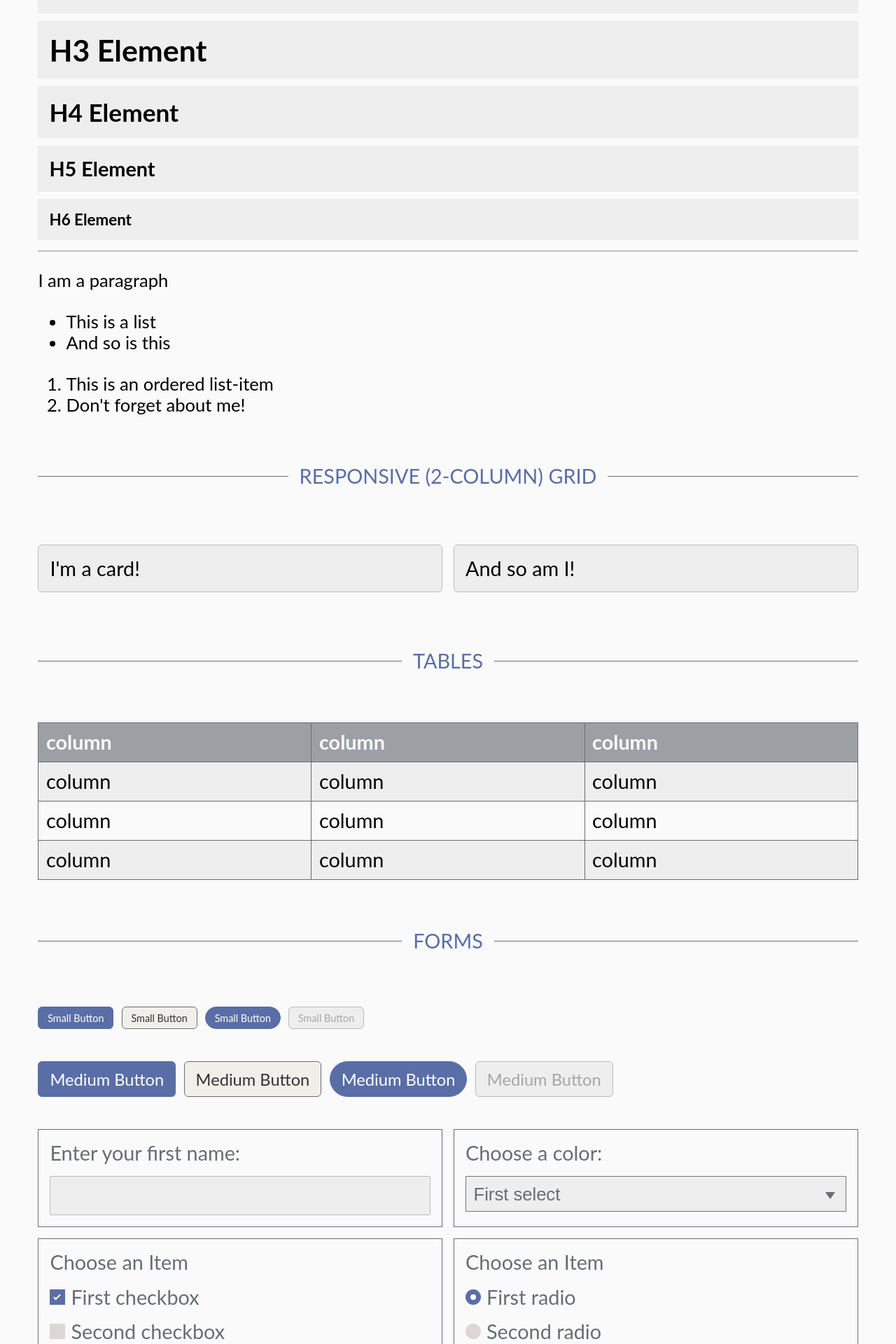
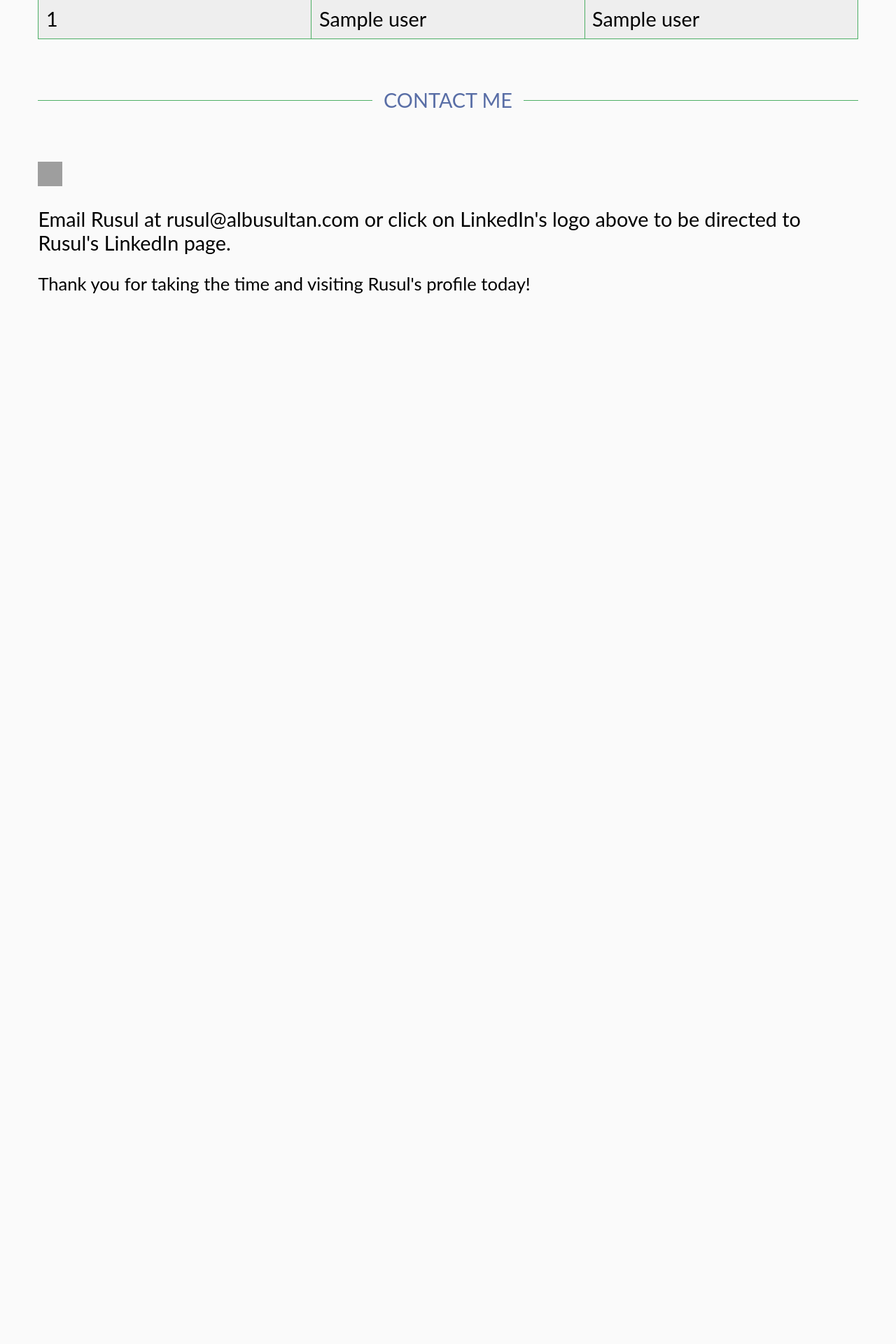
Before and after one commit to rusul-a/ECE140B_Web, a Python web app: template web/src/templates/home.html in a window 1280 px wide. Shown: the part 1080-3000 px from the top of the page at 70% size. After the commit the page ends 1499 px from the top, so only its background shows below. Run offline with Jinja, Linux system fonts and the light colour scheme; the template is opened without the code that fills it: most values are stand-ins (such as "Sample title", 1, 10 or a date in 2020); grey boxes are pictures that could not be loaded.

Commit message:
Updates files

```diff
--- a/web/src/public/css/agile.css
+++ b/web/src/public/css/agile.css
@@ -4,7 +4,7 @@
   --accent-color-dark: rgba(226, 77, 54, 1);
   --accent-color: rgba(89, 110, 166, 1);
   --accent-color-dark: rgba(71, 88, 133, 1);
-  --dark-color: rgba(104, 109, 115, 1);
+  --dark-color: rgb(78, 175, 102);
   --dark-color-alt: rgba(156, 160, 165, 1);
   --medium-color: #bbb;
   --light-color: #eee;
@@ -41,7 +41,7 @@ p, ol li, ul li {
 .hero {
   background: var(--dark-color);
   color: white;
-  padding: calc(1rem + 8vh) calc(1rem + 3vw) calc(3rem + 10vh) calc(1rem + 3vw);
+  padding: 2rem
 }
 .hero h1 {
   font-size: calc(1rem + 5vw);
--- a/web/src/public/css/agile.scss
+++ /dev/null
@@ -1,413 +0,0 @@
-:root {
-  --primary-color: #07f;
-  --accent-color: hsla(8, 75%, 63%, 1);
-  --accent-color-dark: hsla(8, 75%, 55%, 1);
-
-  --accent-color: HSLA(224, 30%, 50%, 1);
-  --accent-color-dark: HSLA(224, 30%, 40%, 1);
-
-  --dark-color: HSLA(215, 5%, 43%, 1);
-  --dark-color-alt: HSLA(215, 5%, 63%, 1);
-
-  --medium-color: #bbb;
-  --light-color: #eee;
-  --page-color: #fafafa;
-  --soft-color: hsla(10, 12%, 85%, 1);
-
-  --margin-xxl: 3rem;
-  --margin-xl: 2rem;
-  --margin-lg: 1rem;
-  --margin-med: 0.66rem;
-  --margin-sm: 0.33rem;
-
-  --base-font-size: 16pt;
-  --border-radius: 6px;
-  --rounded-radius: 4rem;
-
-  --padding-xxl: 2rem;
-  --padding-xl: 1.4rem;
-  --padding-lg: 1rem;
-  --padding-med: 0.66rem;
-  --padding-sm: 0.33rem;
-
-  --font: Lato;
-}
-
-* {
-  box-sizing: border-box;
-}
-
-body {
-  font-size: calc(1rem + 1vw);
-  background: var(--page-color);
-  margin: 0px;
-  font-family: var(--font);
-}
-
-p,
-ol li,
-ul li {
-  font-size: calc(0.8rem + 1vw);
-}
-
-/* -- ELEMENTS -- */
-
-.hero {
-  background: var(--dark-color);
-  color: white;
-  padding: calc(1rem + 8vh) calc(1rem + 3vw) calc(3rem + 10vh) calc(1rem + 3vw);
-
-  h1 {
-    font-size: calc(1rem + 5vw);
-    background: none;
-    margin: 0px;
-  }
-  p {
-    margin: 0px 1.5rem;
-    color: #ccc;
-  }
-}
-
-h1 {
-  font-size: calc(1rem + 3.5vw);
-  background-color: var(--accent-color);
-  color: var(--light-color);
-  padding: var(--padding-lg) var(--padding-xl);
-  margin: var(--margin-lg) auto;
-}
-
-h2 {
-  font-size: calc(1rem + 2.7vw);
-}
-h3 {
-  font-size: calc(1rem + 2.1vw);
-}
-h4 {
-  font-size: calc(1rem + 1.5vw);
-}
-h5 {
-  font-size: calc(1rem + 1vw);
-}
-h6 {
-  font-size: calc(1rem + 0.5vw);
-}
-
-h2,
-h3,
-h4,
-h5,
-h6,
-.card {
-  padding: var(--padding-lg);
-  margin: var(--margin-med) auto;
-  background: var(--light-color);
-  width: 100%;
-}
-
-table {
-  table-layout: fixed;
-  border-collapse: collapse;
-  width: 100%;
-
-  th {
-    background: var(--dark-color-alt);
-    color: #fafafa;
-  }
-
-  th,
-  td {
-    margin: 0px;
-    text-align: left;
-    padding: var(--padding-med);
-    border: 1px solid var(--dark-color);
-  }
-
-  tr:nth-child(odd) {
-    background-color: var(--light-color);
-  }
-}
-
-/* horizontal line with text label */
-.separator {
-  font-size: calc(1rem + 1vw);
-  color: var(--accent-color);
-  display: flex;
-  text-transform: uppercase;
-  align-items: center;
-  text-align: center;
-  margin: calc(2rem + 3vw) auto;
-
-  &::before,
-  &::after {
-    content: "";
-    flex: 1;
-    border-bottom: 1px solid var(--dark-color);
-  }
-  &::before {
-    margin-right: 1rem;
-  }
-  &::after {
-    margin-left: 1rem;
-  }
-}
-
-/* -- GRID -- */
-
-.responsive_grid {
-  display: grid;
-  padding: 0px;
-  grid-gap: 1rem;
-  grid-template-columns: repeat(auto-fit, minmax(320px, 1fr));
-}
-
-/* -- UTILITY */
-
-.padding-lg {
-  padding: var(--padding-lg);
-}
-.padding-xl {
-  padding: var(--padding-xl);
-}
-.padding-xxl {
-  padding: var(--padding-xxl);
-}
-.padding-responsive {
-  padding: calc(1rem + 3vw);
-}
-
-.margin-none {
-  margin: none !important;
-}
-.margin-top-lg {
-  margin-top: var(--margin-lg);
-}
-.margin-top-xl {
-  margin-top: var(--margin-xl);
-}
-.margin-top-xxl {
-  margin-top: var(--margin-xxl);
-}
-
-.rounded {
-  border-radius: var(--rounded-radius);
-}
-
-.bordered {
-  border: 1px solid var(--medium-color);
-  border-radius: var(--border-radius);
-}
-
-.btn {
-  border: 1px solid var(--accent-color);
-  display: inline-flex;
-  font-size: calc(1rem + 0.6vw);
-  cursor: pointer;
-  padding: var(--padding-med) var(--padding-lg);
-  border-radius: var(--border-radius);
-  background: var(--accent-color);
-  color: white;
-  user-select: none;
-  margin: 0px 0.25rem 0.75rem 0px;
-
-  &:hover {
-    background: var(--accent-color-dark);
-  }
-
-  &.small {
-    font-size: calc(0.5rem + 0.5vw);
-    padding: 0.4rem 0.8rem;
-  }
-
-  &.large {
-    font-size: calc(1.2rem + 1.4vw);
-    padding: var(--padding-lg) var(--padding-xxl);
-  }
-
-  &.outline {
-    background: hsla(44, 18%, 93%, 1);
-    border: 1px solid var(--dark-color);
-    color: #333;
-  }
-
-  &.primary {
-    background: var(--accent-color);
-    color: white;
-  }
-
-  &.warning {
-    background: var(--warning-color);
-    color: white;
-  }
-
-  &.pill {
-    border-radius: var(--rounded-radius);
-  }
-
-  &[disabled] {
-    color: rgba(#000, 0.3);
-    border: 1px solid var(--medium-color);
-    background-color: var(--light-color);
-    &:hover {
-      cursor: not-allowed;
-      border-color: transparent;
-    }
-  }
-}
-
-.field {
-  border: 1px solid var(--dark-color);
-  padding: var(--padding-lg);
-  margin-bottom: var(--margin-lg);
-}
-
-label {
-  color: var(--dark-color);
-}
-
-input[type="text"],
-textarea {
-  border: none;
-  background-color: var(--light-color);
-  padding: var(--padding-med);
-  width: 100%;
-  font-size: inherit;
-  outline: none;
-  border: 1px solid var(--medium-color);
-  border-radius: 2px;
-  width: 100%;
-
-  &:focus {
-    border-color: var(--dark--color);
-    background: #fff;
-  }
-}
-
-/* ------------ select ----- */
-
-.select {
-  position: relative;
-  display: inline-block;
-  width: 100%;
-}
-
-.select select {
-  display: inline-block;
-  width: 100%;
-  cursor: pointer;
-  padding: var(--padding-med);
-  outline: 0;
-  border-radius: 0;
-  background-color: var(--light-color);
-  color: var(--dark-color);
-  appearance: none;
-  -webkit-appearance: none;
-  -moz-appearance: none;
-  font-size: calc(0.8rem + 1vw);
-}
-
-.select select::-ms-expand {
-  display: none;
-}
-.select select:hover,
-.select select:focus {
-  background: var(--light-color);
-}
-.select select:disabled {
-  opacity: 0.5;
-  pointer-events: none;
-}
-
-.select__arrow {
-  position: absolute;
-  top: 45%;
-  right: 1rem;
-  pointer-events: none;
-  border-style: solid;
-  border-width: 10px 7px 0 7px;
-  border-color: var(--dark-color) transparent transparent transparent;
-}
-
-.select select:hover ~ .select__arrow,
-.select select:focus ~ .select__arrow {
-  border-top-color: var(--dark-color);
-}
-
-/* checkboxes and radio buttons... */
-.control {
-  display: block;
-  position: relative;
-  padding-left: 30px;
-  margin-bottom: 15px;
-  cursor: pointer;
-}
-
-.control input {
-  /* hide the HTML control */
-  position: absolute;
-  z-index: -1;
-  opacity: 0;
-}
-
-.control__indicator {
-  position: absolute;
-  top: 6px;
-  left: 0;
-  height: 22px;
-  width: 22px;
-  background: #e6e6e6;
-  background: var(--soft-color);
-}
-
-.control--radio .control__indicator {
-  border-radius: 50%;
-}
-.control:hover input ~ .control__indicator,
-.control input:focus ~ .control__indicator {
-  background: var(--soft-color);
-}
-
-.control input:checked ~ .control__indicator {
-  background: var(--accent-color);
-}
-.control:hover input:not([disabled]):checked ~ .control__indicator,
-.control input:checked:focus ~ .control__indicator {
-  background: var(--accent-color);
-}
-.control input:disabled ~ .control__indicator {
-  background: #e6e6e6;
-  opacity: 0.6;
-  pointer-events: none;
-}
-.control__indicator:after {
-  content: "";
-  position: absolute;
-  display: none;
-}
-.control input:checked ~ .control__indicator:after {
-  display: block;
-}
-
-.control--checkbox .control__indicator:after {
-  left: 8px;
-  top: 5px;
-  width: 3px;
-  height: 8px;
-  border: solid #fff;
-  border-width: 0 2px 2px 0;
-  transform: rotate(45deg);
-}
-
-.control--checkbox input:disabled ~ .control__indicator:after {
-  border-color: var(--dark-color);
-}
-.control--radio .control__indicator:after {
-  left: 7px;
-  top: 7px;
-  height: 8px;
-  width: 8px;
-  border-radius: 50%;
-  background: #fff;
-}
-.control--radio input:disabled ~ .control__indicator:after {
-  background: #7b7b7b;
-}
--- a/web/src/templates/home.html
+++ b/web/src/templates/home.html
@@ -2,13 +2,10 @@
 <html lang="en">
 
   <head>
-    <!-- Required meta tags -->
     <meta charset="utf-8">
     <meta name="viewport" content="width=device-width, initial-scale=1, shrink-to-fit=no">
-
-    <!-- Page Info -->
-    <title>Agile Demo</title>
-    <meta name="author" content="Ramsin Khoshabeh">
+    <title>My ECE140B Website</title>
+    <meta name="author" content="Rusul AlBusultan">
     <meta name="description" content="A Place to Call Home">
 
     <link rel="stylesheet" type="text/css" href="css/agile.css">
@@ -17,14 +14,23 @@
   <body>
 
     <div class='hero'>
-      <h1> Agile CSS Micro-Framework </h1>
-      <p> Experimental design for ECE140b </p>
+      <h1> Welcome to My ECE 140B Website </h1>
+      <p> By Rusul AlBusultan </p>
     </div>
 
     <section class='padding-responsive'>
-
-      <div class='separator'>Database Records</div>
-
+      <div class='separator'>Product Idea</div>
+      <p> We have two product ideas in mind: </p>
+      <ul>
+        <li><b>Smart Phone Alarm: </b>This Device notifies you if somebody is in contact with your personal
+          belongings. To use it, put the device on your personal item and get notified when the device senses vibration/change of
+          orientation if the item is not in proximity of your phone and lets you activate the alarm to deter the
+          potential tamperer. The extra benefit you could get from this device is if the personal item is lost, you can find it using the same technology used in
+          AirTags/Tiles. </li>
+        <li><b>Concert Bracelet: </b></li>
+      </ul>
+      <div class='separator'>Team Members</div>
+      <p> Here are the team members for the final project: </p>
       <table class='margin-top-xl'>
         <thead>
           <tr>
@@ -43,131 +49,13 @@
           {% endfor %}
         </tbody>
       </table>
-
-      <div class='separator'>Typography</div>
-
-      <h1 class='bordered'> H1 Element </h1>
-      <h2 class=''> H2 Element </h2>
-      <h3 class=''> H3 Element </h3>
-      <h4 class=''> H4 Element </h4>
-      <h5 class=''> H5 Element </h5>
-      <h6 class=''> H6 Element </h6>
-
-      <hr>
-
-      <p> I am a paragraph </p>
-
-      <ul>
-        <li> This is a list </li>
-        <li> And so is this </li>
-      </ul>
-
-      <ol>
-        <li> This is an ordered list-item </li>
-        <li> Don't forget about me!</li>
-      </ol>
-
-      <div class='separator'>
-        Responsive (2-column) Grid
+      <div class='separator'>Contact Me</div>
+      <div> <p><a href="https://www.linkedin.com/in/rusul-albusultan/"
+        target="_blank"> <img src="https://www.freepnglogos.com/uploads/linkedin-blue-style-logo-png-0.png"
+        width="35" height="35"> </a> </p>
+        Email Rusul at rusul@albusultan.com or click on LinkedIn's logo above to be directed to Rusul's LinkedIn page.
+        <p>Thank you for taking the time and visiting Rusul's profile today!</p>
       </div>
-
-      <section class='responsive_grid'>
-        <div class='card bordered margin-none'> I'm a card! </div>
-        <div class='card bordered margin-none'> And so am I! </div>
-      </section>
-
-      <div class='separator'>Tables</div>
-
-      <table class='margin-top-xl'>
-        <thead>
-          <tr>
-            <th class='small'> column </th>
-            <th class='medium'> column </th>
-            <th class='large'> column </th>
-          </tr>
-        </thead>
-        <tbody>
-          <tr>
-            <td> column </td>
-            <td> column </td>
-            <td> column </td>
-          </tr>
-          <tr>
-            <td> column </td>
-            <td> column </td>
-            <td> column </td>
-          </tr>
-          <tr>
-            <td> column </td>
-            <td> column </td>
-            <td> column </td>
-          </tr>
-        </tbody>
-      </table>
-
-      <div class='separator'>Forms</div>
-
-      <div class='btn small '> Small Button </div>
-      <div class='btn small outline'> Small Button </div>
-      <div class='btn small pill'> Small Button </div>
-      <div class='btn small' disabled> Small Button </div> <BR><BR>
-
-      <div class='btn medium'> Medium Button </div>
-      <div class='btn medium outline'> Medium Button </div>
-      <div class='btn medium pill'> Medium Button </div>
-      <div class='btn medium' disabled> Medium Button </div> <BR><BR>
-
-      <form>
-
-        <section class='responsive_grid'>
-
-          <div class='field'>
-            <label> Enter your first name: &nbsp;</label>
-            <input type='text' name='name' value='' class='margin-top-lg'>
-          </div>
-
-          <div class='field select '>
-            <label> Choose a color: &nbsp;</label>
-            <div class="select margin-top-lg">
-              <select>
-                <option>First select</option>
-                <option>Red</option>
-                <option>Green</option>
-                <option>Blue</option>
-              </select>
-              <div class="select__arrow"></div>
-            </div>
-          </div>
-        </section>
-
-        <section class='responsive_grid'>
-          <div class="field">
-            <label> Choose an Item </label>
-            <label class="margin-top-lg control control--checkbox">First checkbox
-              <input type="checkbox" checked="checked" />
-              <div class="control__indicator"></div>
-            </label>
-            <label class="control control--checkbox">Second checkbox
-              <input type="checkbox" />
-              <div class="control__indicator"></div>
-            </label>
-          </div>
-
-          <div class="field">
-            <label> Choose an Item </label>
-            <label class="margin-top-lg control control--radio">First radio
-              <input type="radio" name="radio" checked="checked" />
-              <div class="control__indicator"></div>
-            </label>
-            <label class="control control--radio">Second radio
-              <input type="radio" name="radio" />
-              <div class="control__indicator"></div>
-            </label>
-          </div>
-        </section>
-
-      </form>
-
     </section>
 
   </body>
```
Also changed, not shown: init_db.py (+4 -4 lines), web/src/init_db.py (+4 -4 lines).
